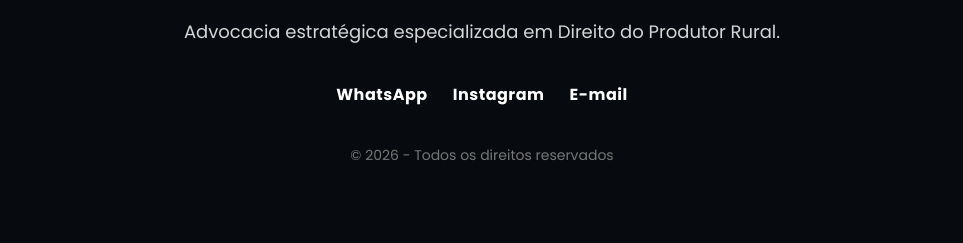
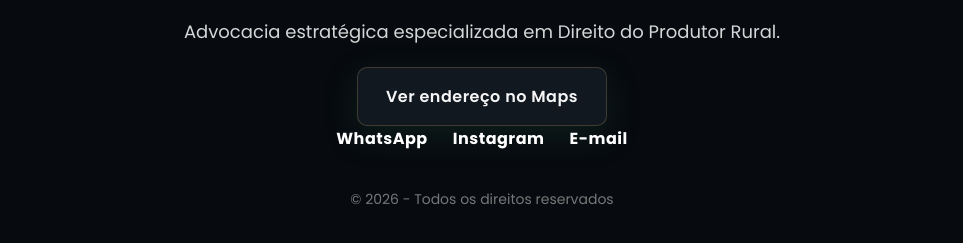
Before and after one commit to Puchettidev/landing-page-advocacia, a plain HTML site: page index.html in a window 1280 px wide. Shown: the part 4102-4345 px from the top of the page, without its empty margins (158-1121 px from the left). Drawn offline with Linux system fonts and the light colour scheme.

Commit message:
Ajustando layout do footer

```diff
--- a/index.html
+++ b/index.html
@@ -200,6 +200,15 @@
             Advocacia estratégica especializada em Direito do Produtor Rural.
         </p>
 
+        <a
+            class="botao-endereco"
+            href="https://www.google.com/maps?q=R.+Cel.+Márciano+Rodrigues,+151,+Muriaé+-+MG"
+            target="_blank"
+        >
+            Ver endereço no Maps
+        </a>
+
+
         <div class="footer-links">
 
             <a href="https://wa.me/5532988480180" target="_blank">
--- a/style.css
+++ b/style.css
@@ -394,7 +394,7 @@ footer h2{
 footer p{
     color:#d6d6d6;
     font-size:18px;
-    margin-bottom:35px;
+    margin-bottom:20px;
 }
 
 .footer-links{
@@ -534,3 +534,41 @@ footer span{
         padding:15px 20px;
     }
 }
+
+.botao-endereco{
+    margin-top:25px;
+
+    background:#121820;
+
+    border:1px solid rgba(200,169,107,0.25);
+
+    color:#f5f5f5;
+
+    padding:16px 28px;
+
+    border-radius:10px;
+
+    display:inline-block;
+
+    transition:0.3s ease;
+
+    text-decoration:none;
+
+    font-weight:600;
+}
+
+.botao-endereco:hover{
+    border-color:#c8a96b;
+
+    background:#1a2430;
+
+    transform:translateY(-3px);
+}
+
+.footer-contato{
+    margin:35px 0 25px 0;
+}
+
+.botao-endereco{
+    margin-top:0;
+}
```
